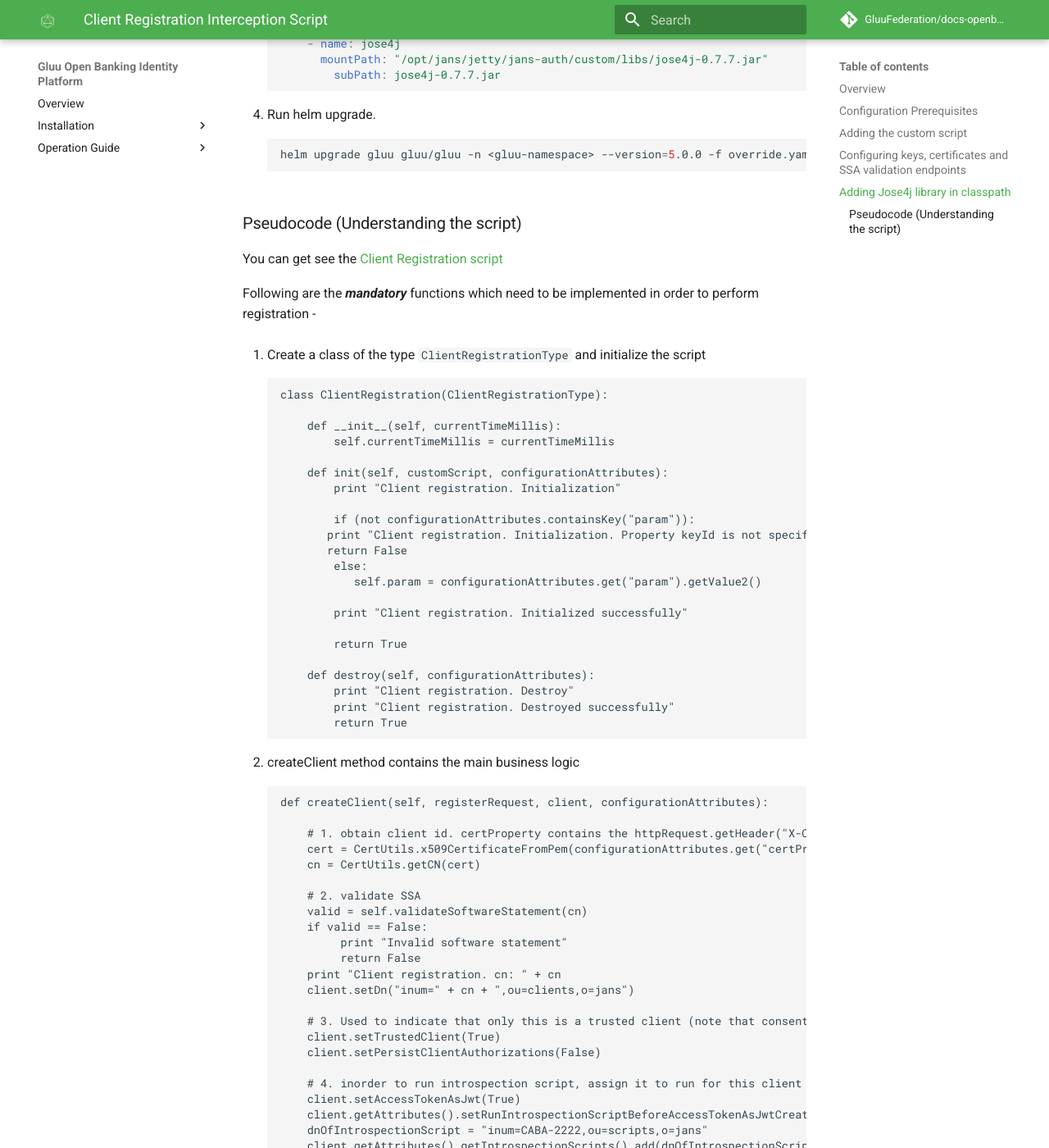
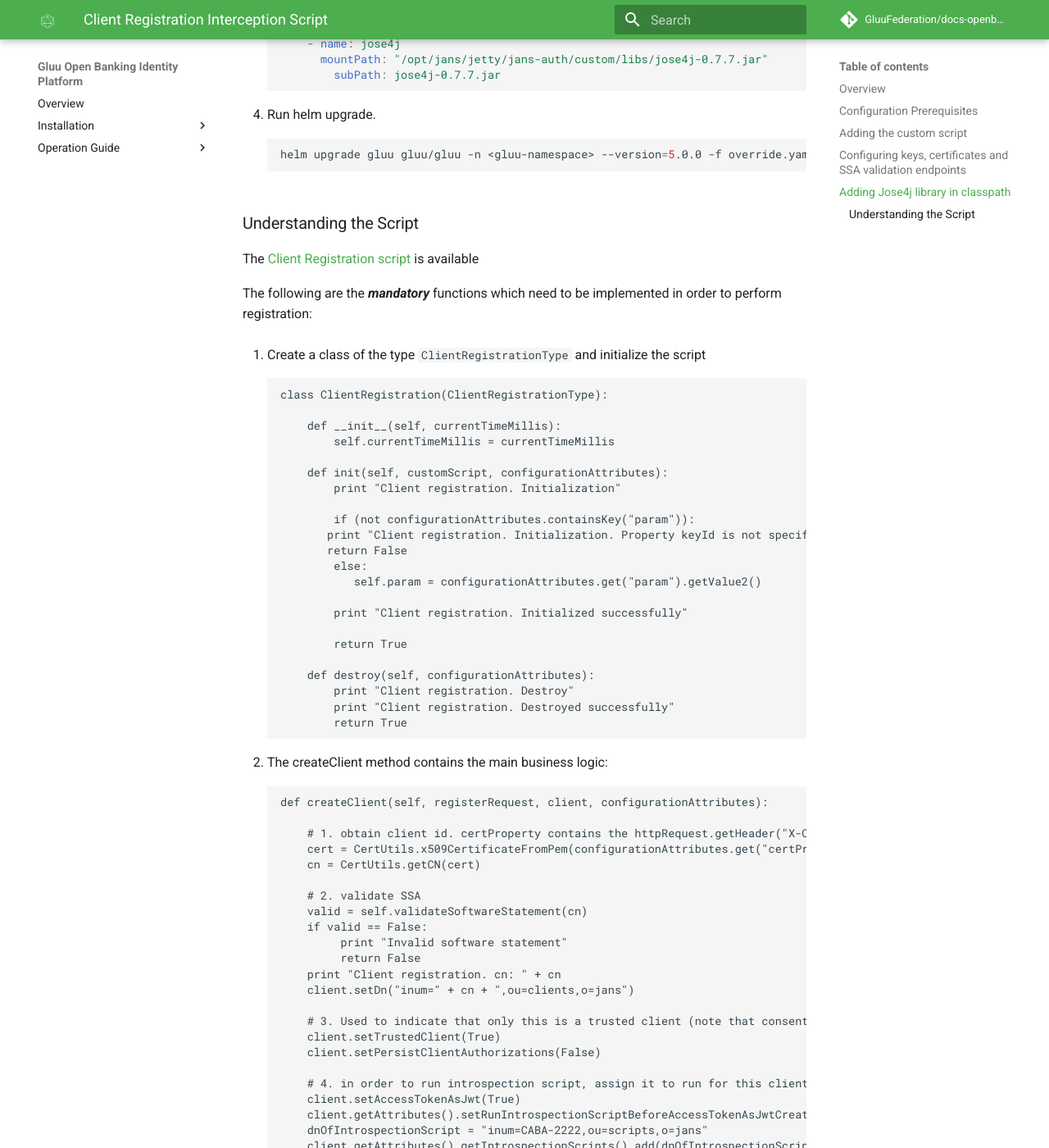
Before and after one commit to GluuFederation/docs-openbanking-prod, an MkDocs documentation site: the page built from docs/source/scripts/client-registration.md, in a window 1280 px wide and 1400 px high, scrolled down 2708 px. Shown: the whole window at 82% size. Built offline with MkDocs 1.6.1 and Material for MkDocs 9.7.7, drawn with Linux system fonts in a browser that asks for light colours; comment, search, counter and statistics services are not loaded; some of the changed text lies outside the part shown.

Commit message:
Proofreading sweep

````diff
--- a/docs/source/scripts/client-registration.md
+++ b/docs/source/scripts/client-registration.md
@@ -12,8 +12,8 @@ The Janssen Authorization Server uses **interception scripts** to enable you to
 ## Adding the custom script
 
 1. To add or update custom scripts, you can use either jans-cli or curl. jans-cli in interactive mode, option 13 enables you manage custom scripts. For more info, see the [docs](https://github.com/JanssenProject/home/wiki/Custom-Scripts-using-jans-cli).
-1. jans-cli in command line argument mode is more conducive to scripting and automation. To display the available operations for custom scripts, use config-cli.py --info CustomScripts. See the [docs](https://github.com/GluuFederation/docs-openbanking-prod/wiki/Managing-Scripts-with-the-CLI) for more info.
-1. To use `curl` see these [docs](https://github.com/GluuFederation/docs-openbanking-prod/wiki/Managing-scripts-with-CURL)
+1. jans-cli in command line argument mode is more conducive to scripting and automation. To display the available operations for custom scripts, use config-cli.py --info CustomScripts. See the [docs](../jans-cli.md) for more info.
+1. To use `curl` see these [docs](../curl.md)
 
 !!! Note
     You can normally find `jans-cli.py` in the `/opt/jans/jans-cli/` folder.
@@ -92,11 +92,11 @@ This script uses [jose4j](https://bitbucket.org/b_c/jose4j/wiki/Home) library fo
     helm upgrade gluu gluu/gluu -n <gluu-namespace> --version=5.0.0 -f override.yaml
     ```
 
-### Pseudocode (Understanding the script)
+### Understanding the Script
 
-You can get see the [Client Registration script](https://github.com/JanssenProject/jans-setup/blob/openbank/static/extension/client_registration/Registration.py)
+The [Client Registration script](https://github.com/JanssenProject/jans-setup/blob/openbank/static/extension/client_registration/Registration.py) is available
 
-Following are the ***mandatory*** functions which need to be implemented in order to perform registration -
+The following are the ***mandatory*** functions which need to be implemented in order to perform registration:
 
 1. Create a class of the type ```ClientRegistrationType``` and initialize the script
 
@@ -125,7 +125,7 @@ Following are the ***mandatory*** functions which need to be implemented in orde
             return True
     ```
 
-2. createClient method contains the main business logic
+2. The createClient method contains the main business logic:
 
     ```
     def createClient(self, registerRequest, client, configurationAttributes):
@@ -146,7 +146,7 @@ Following are the ***mandatory*** functions which need to be implemented in orde
         client.setTrustedClient(True)
         client.setPersistClientAuthorizations(False)
 
-        # 4. inorder to run introspection script, assign it to run for this client
+        # 4. in order to run introspection script, assign it to run for this client
         client.setAccessTokenAsJwt(True)
         client.getAttributes().setRunIntrospectionScriptBeforeAccessTokenAsJwtCreationAndIncludeClaims(True)
         dnOfIntrospectionScript = "inum=CABA-2222,ou=scripts,o=jans"
````
Also changed, not shown: other parts of docs/source/scripts/client-registration.md (+3 -3 lines).
